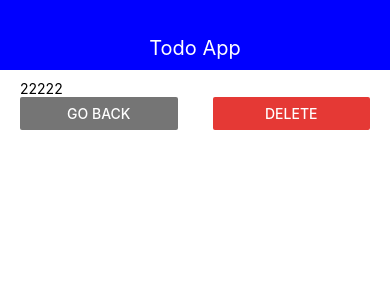
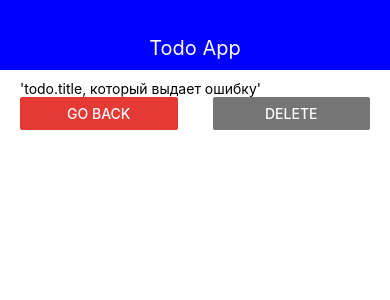
Before and after one commit to ilonAleks/ilonAleks-DEMO, a React Native app: screen / in a window 390 px wide. Shown: the top 300 px of the page. Built offline with nearby package versions, Linux system fonts and the light colour scheme.

Commit message:
27 урок

```diff
--- a/src/components/AddTodo.js
+++ b/src/components/AddTodo.js
@@ -1,5 +1,6 @@
 import React, { useState } from "react";
 import { View, TextInput, StyleSheet, Button, Alert } from "react-native";
+import { THEME } from '../theme'
 
 export const AddTodo = ({ onSubmit }) => {
 	const [value, setValue] = useState('')
@@ -25,7 +26,7 @@ export const AddTodo = ({ onSubmit }) => {
 				autoCorrect={false}
 				autoCapitalize='none'
 			/>
-			<Button title="Add" onPress={pressHandler} />
+			<Button title="Add" onPress={pressHandler} color={THEME.Main_color} />
 		</View>
 	)
 }
@@ -42,6 +43,6 @@ const styles = StyleSheet.create({
 		padding: 10,
 		borderStyle: 'solid',
 		borderBottomWidth: 2,
-		borderBottomColor: 'blue',
+		borderBottomColor: THEME.Main_color,
 	}
 })
--- a/src/screens/TodoScreen.js
+++ b/src/screens/TodoScreen.js
@@ -1,17 +1,18 @@
 import React from 'react'
 import { StyleSheet, Text, View, FlatList, Button } from 'react-native'
+import { THEME } from '../theme'
 
 export const TodoScreen = ({ goBack, todo }) => {
 	return (
 		<View>
-			<Text>{todo.title}</Text>
-			{/* <Text>'todo.title, который выдает ошибку'</Text> */}
+			{/* <Text>{todo.title}</Text> */}
+			<Text>'todo.title, который выдает ошибку'</Text>
 			<View style={styles.buttons}>
 				<View style={styles.button}>
-					<Button title='Go back' color='#757575' onPress={goBack} />
+					<Button title='Go back' color={THEME.Danger_color} onPress={goBack} />
 				</View>
 				<View style={styles.button}>
-					<Button title='Delete' color='#e53935' onPress={console.log('To remove')} />
+					<Button title='Delete' color={THEME.Grey_color} onPress={console.log('To remove')} />
 				</View>
 
 			</View>
--- /dev/null
+++ b/src/theme.js
@@ -0,0 +1,5 @@
+export const THEME = {
+	Danger_color: '#e53935',
+	Grey_color: '#757575',
+	Main_color: '#3949ab'
+}
```
